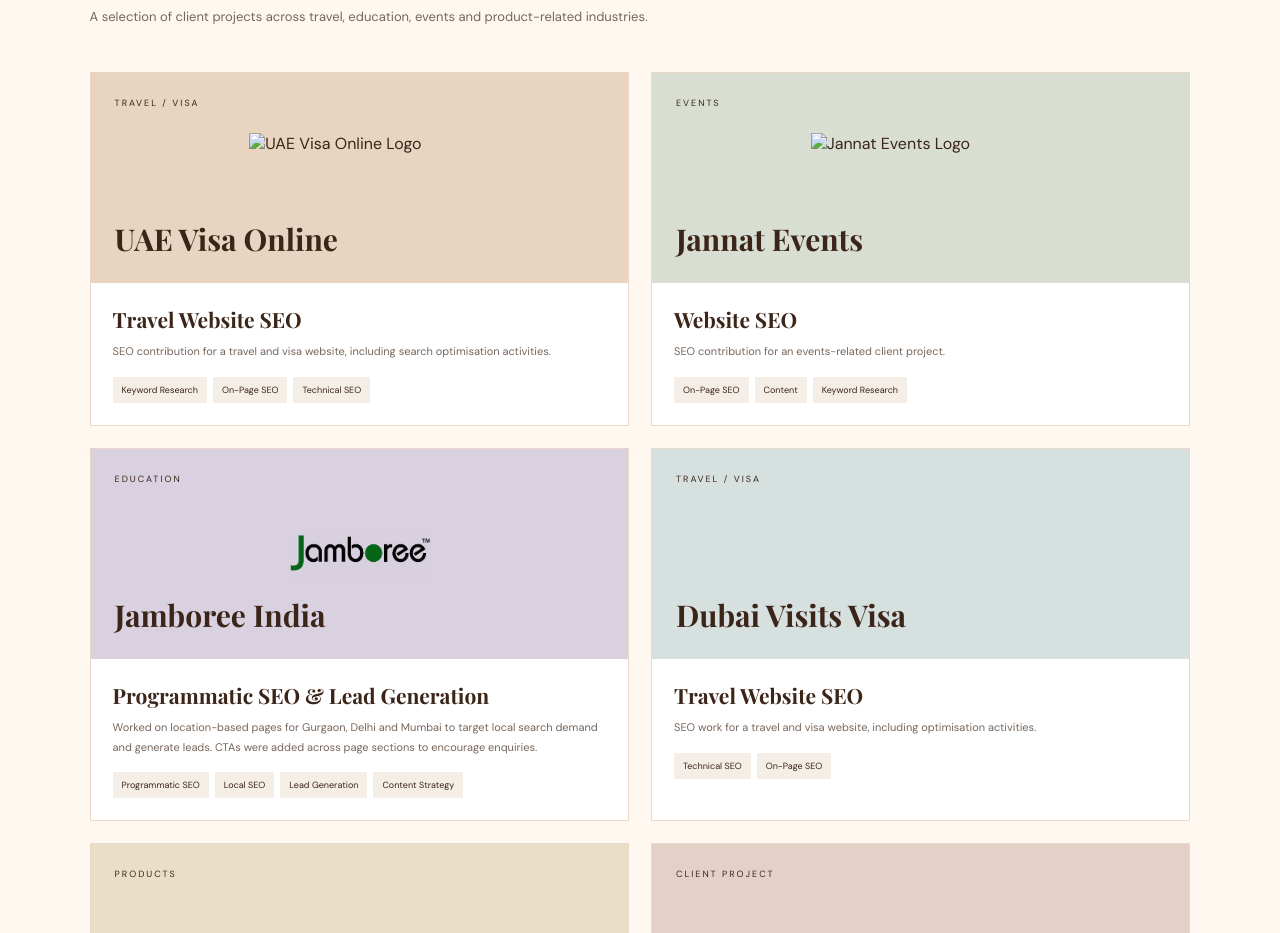
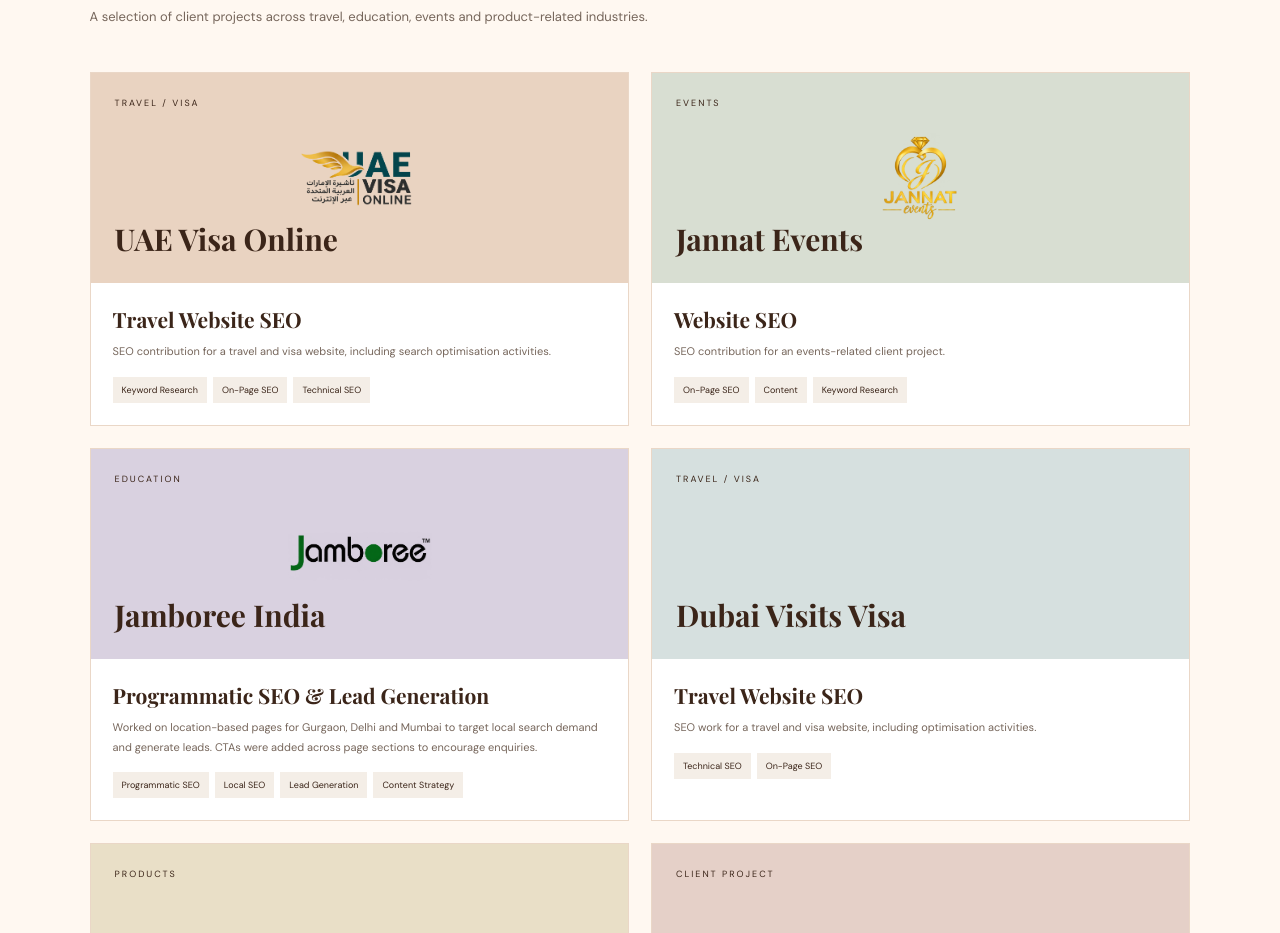
Before and after one commit to PoojaKripoo/home, a plain HTML site: page testing.html in a window 1280 px wide. Shown: the part 2940-3873 px from the top of the page. Drawn offline with nearby package versions, Linux system fonts and the light colour scheme.

Commit message:
Update image source paths in testing.html

```diff
--- a/testing.html
+++ b/testing.html
@@ -1123,7 +1123,7 @@ footer {
         <small>TRAVEL / VISA</small>
         <h3>UAE Visa Online</h3>
         <img class="case-logo"
-             src="./assets/logos/uae-visa-online.png"
+             src="UAEVisaOnlineLogo.png"
              alt="UAE Visa Online Logo">
       </div>
 
@@ -1152,7 +1152,7 @@ footer {
         <small>EVENTS</small>
         <h3>Jannat Events</h3>
         <img class="case-logo"
-             src="./assets/logos/jannat-events.png"
+             src="JannatEventsLogo.png"
              alt="Jannat Events Logo">
       </div>
 
```
